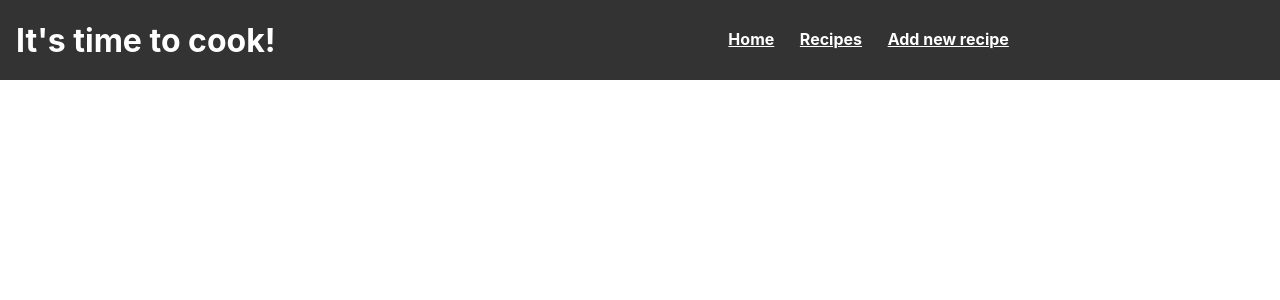
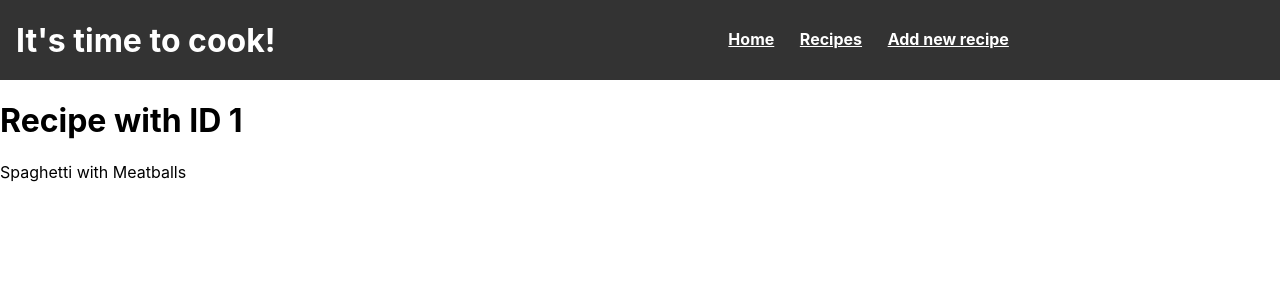
Before and after one commit to Pavel-Kliukin/Recipes_on_react, a React (Create React App) app: page /recipe/1 in a window 1280 px wide. Shown: the top 300 px of the page. Built offline with nearby package versions, Linux system fonts and the light colour scheme; data requests are answered from the project's data file; the HTML template or start-up script is replaced by a standard one.

Commit message:
Data fetching on Recipe page done

```diff
--- a/src/App.js
+++ b/src/App.js
@@ -13,20 +13,20 @@ function App() {
     <BrowserRouter>
       <Header
         home={<NavLink to="/">Home</NavLink>}
-        recipes={<NavLink to="/pages/recipes">Recipes</NavLink>}
-        add={<NavLink to="/pages/add">Add new recipe</NavLink>}
+        recipes={<NavLink to="/recipes">Recipes</NavLink>}
+        add={<NavLink to="/add">Add new recipe</NavLink>}
       />
         <Routes>
           <Route path="/" element={
             <Home />
           } />
-          <Route path="/pages/recipes" element={
+          <Route path="/recipes" element={
             <Recipes />
           } />
-          <Route path="/pages/recipe" element={
+          <Route path="/recipe/:id" element={
             <Recipe />
           } />
-          <Route path="/pages/add" element={
+          <Route path="/add" element={
             <Add />
           } />
         </Routes>
--- a/src/components/RecipeCard.js
+++ b/src/components/RecipeCard.js
@@ -12,7 +12,7 @@ const RecipeCard = (props) => {
       <PixabayImage
         imgRequest = {recipe.title}
       />
-      <NavLink to={`/pages/Recipe/${recipe.id}`}>See more</NavLink>
+      <NavLink to={`/recipe/${recipe.id}`}>See more</NavLink>
     </div>
   );
 };
--- a/src/pages/Recipe.js
+++ b/src/pages/Recipe.js
@@ -1,9 +1,40 @@
-import React from 'react'
+import React, { useState, useEffect } from "react";
+import axios from "axios";
+import { useParams } from 'react-router-dom';
+
 import './Recipe.css'
 
-const Recipe = (props) => {
+const Recipe = () => {
+
+  const {id} = useParams();
+  const [data, setData] = useState(false);
+  const [isLoading, setIsLoading] = useState(true)
+
+  useEffect(() => {
+    setIsLoading(true);
+
+    axios.get('http://localhost:3001/recipes/')
+      .then((res) => {
+        const recipe = res.data.find(recipe => recipe.id == id);
+        if (recipe) {
+          setData(recipe);
+        }
+        setIsLoading(false);
+      })
+      .catch((error) => {
+        console.log(error);
+        setIsLoading(false);
+      });
+  }, [id] );
+
+
+  if (isLoading) {
+    return <p>Loading...</p>
+  }
+
   return <div className="recipePage">
-    <h1>{props.title}</h1>
+    <h1>Recipe with ID {data.id}</h1>
+    <div>{data.title}</div>
   </div>
 }
 
```
